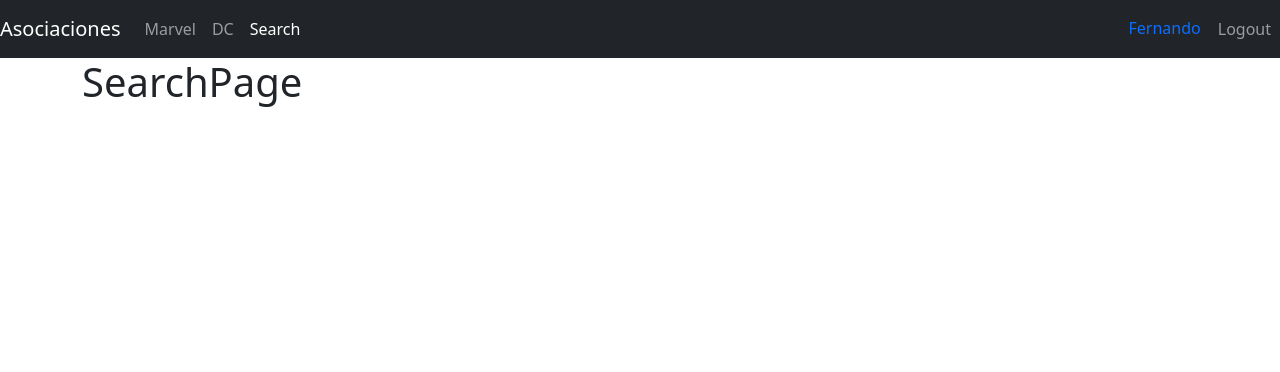
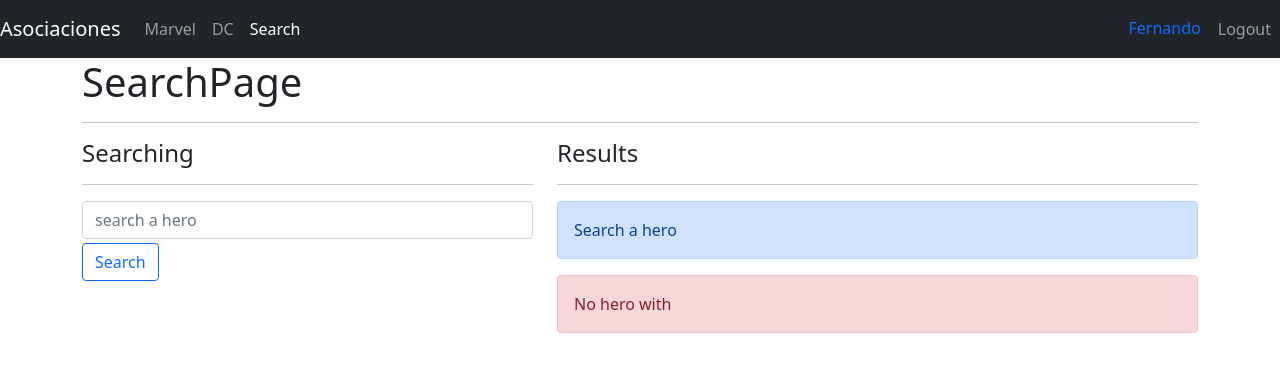
Before and after one commit to fersayago/devtalles-react-mern, a React (Vite) app in the folder 05.heroes-spa/: page /search in a window 1280 px wide. Shown: the top 372 px of the page. Built offline with nearby package versions, Linux system fonts and the light colour scheme.

Commit message:
SearchComponent

```diff
--- a/05.heroes-spa/package.json
+++ b/05.heroes-spa/package.json
@@ -9,6 +9,7 @@
     "preview": "vite preview"
   },
   "dependencies": {
+    "query-string": "^7.1.1",
     "react": "^18.2.0",
     "react-dom": "^18.2.0",
     "react-router-dom": "^6.4.3"
--- a/05.heroes-spa/src/heroes/pages/SearchPage.jsx
+++ b/05.heroes-spa/src/heroes/pages/SearchPage.jsx
@@ -1,7 +1,71 @@
+//import { HeroCard } from './'
+
+import { useLocation, useNavigate } from "react-router-dom"
+import queryString from 'query-string'
+
+import { useForm } from "../../hooks/useForm"
 
 const SearchPage = () => {
+
+  // para obtener la navegación
+  const navigate = useNavigate()
+
+  // para obtener la información de la ubicación donde nos encontramos
+  const location = useLocation()
+
+  // para manejar uno o varios parametros de la query
+  const { q = '' } = queryString.parse( location.search )
+
+  const {onInputChange, searchText } = useForm({
+    searchText: ''
+  })
+
+  const handleSearchSubmit = (e) => {
+    e.preventDefault()
+
+    if ( searchText.trim().length <= 1 ) return;
+
+    navigate(`?q=${ searchText }`)
+  }
+
   return (
-    <h1>SearchPage</h1>
+    <>
+      <h1>SearchPage</h1>
+      <hr />
+
+      <div className="row">
+        <div className="col-5">
+          <h4>Searching</h4>
+          <hr />
+          <form onSubmit={ handleSearchSubmit }>
+            <input
+              type="text"
+              placeholder="search a hero"
+              className="form-control"
+              name="searchText"
+              autoComplete="off"
+              value={ searchText }
+              onChange={ onInputChange }
+              />
+            <button className="btn btn-outline-primary mt-1">
+              Search
+            </button>
+          </form>
+        </div>
+
+        <div className="col-7">
+          <h4>Results</h4>
+          <hr />
+          <div className="alert alert-primary">
+            Search a hero
+          </div>
+          <div className="alert alert-danger">
+            No hero with <b>{ q }</b>
+          </div>
+          {/* <HeroCard /> */}
+        </div>
+      </div>
+    </>
   )
 }
 
--- /dev/null
+++ b/05.heroes-spa/src/hooks/useForm.js
@@ -0,0 +1,25 @@
+import { useState } from 'react';
+
+export const useForm = ( initialForm = {} ) => {
+
+    const [ formState, setFormState ] = useState( initialForm );
+
+    const onInputChange = ({ target }) => {
+        const { name, value } = target;
+        setFormState({
+            ...formState,
+            [ name ]: value
+        });
+    }
+
+    const onResetForm = () => {
+        setFormState( initialForm );
+    }
+
+    return {
+        ...formState,
+        formState,
+        onInputChange,
+        onResetForm,
+    }
+}
```
Also changed, not shown: 1 other file (tests, documents, lock files or other folders).
